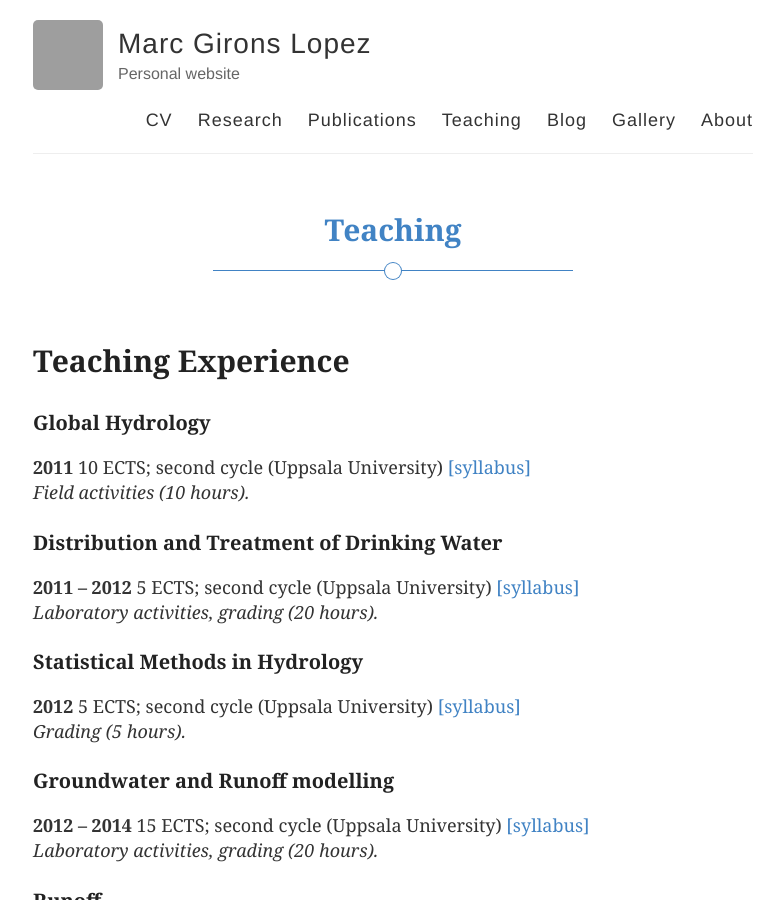
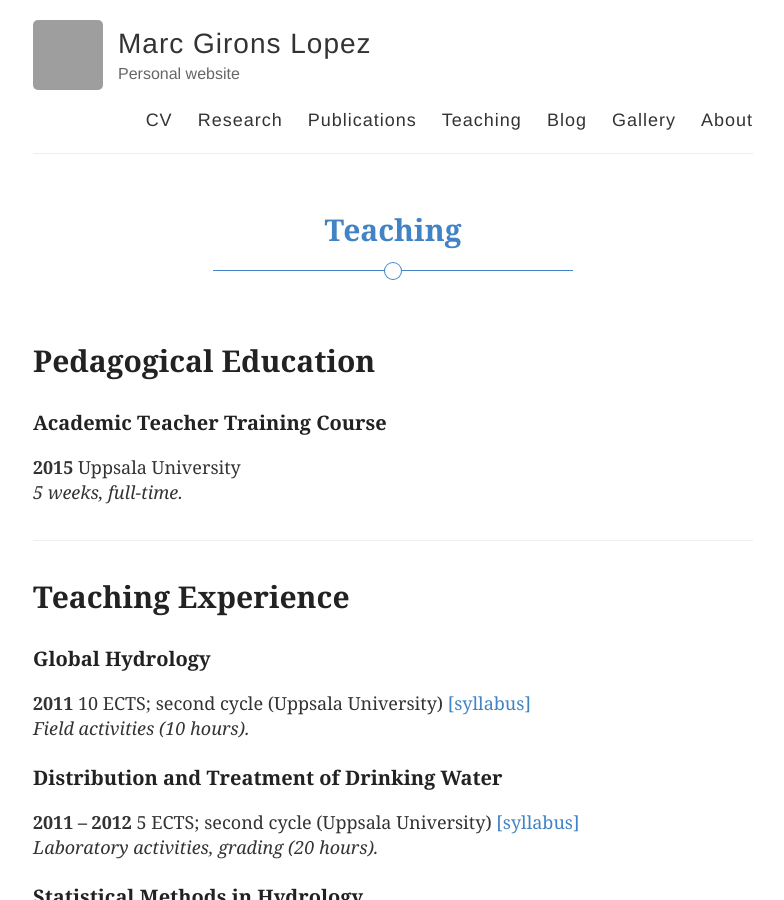
Before and after one commit to GironsLopez/GironsLopez.github.io, a Jekyll site: the page built from teaching/index.md, in a window 1280 px wide and 900 px high. Shown: the whole window, without its empty margins (247-1031 px from the left). Built offline with Jekyll 4.4.1, drawn with Linux system fonts in a browser that asks for light colours; some of the changed text lies outside the part shown; grey boxes are pictures that could not be loaded.

Commit message:
Update index.md

```diff
--- a/teaching/index.md
+++ b/teaching/index.md
@@ -3,6 +3,14 @@ layout: page
 title: Teaching
 description: Teaching experience
 ---
+
+# Pedagogical Education
+
+### Academic Teacher Training Course
+**2015** Uppsala University
+*5 weeks, full-time.*
+
+<div class="line-separator"></div>
 
 # Teaching Experience
 
@@ -61,11 +69,3 @@ description: Teaching experience
 ### Snow Physics and Hydrology
 **2016** 10 ECTS; second cycle (Uppsala University) [[syllabus]](http://www.uu.se/en/admissions/master/selma/kursplan/?kKod=1GE056){:target="_blank"}
 *Laboratory activities (10 hours).*
-
-<div class="line-separator"></div>
-
-# University Pedagogical Education
-
-### Academic Teacher Training Course
-**2015** Uppsala University
-*5 weeks, full-time.*
```
